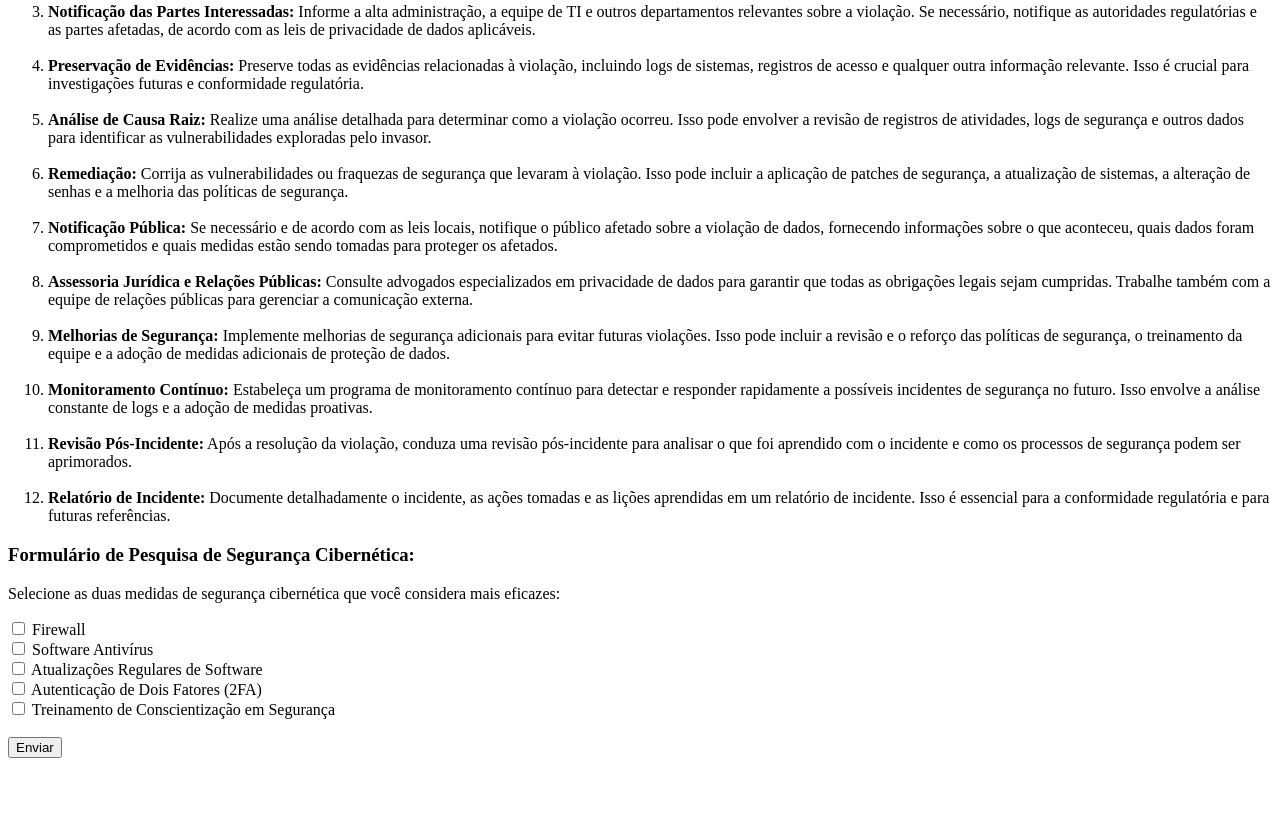
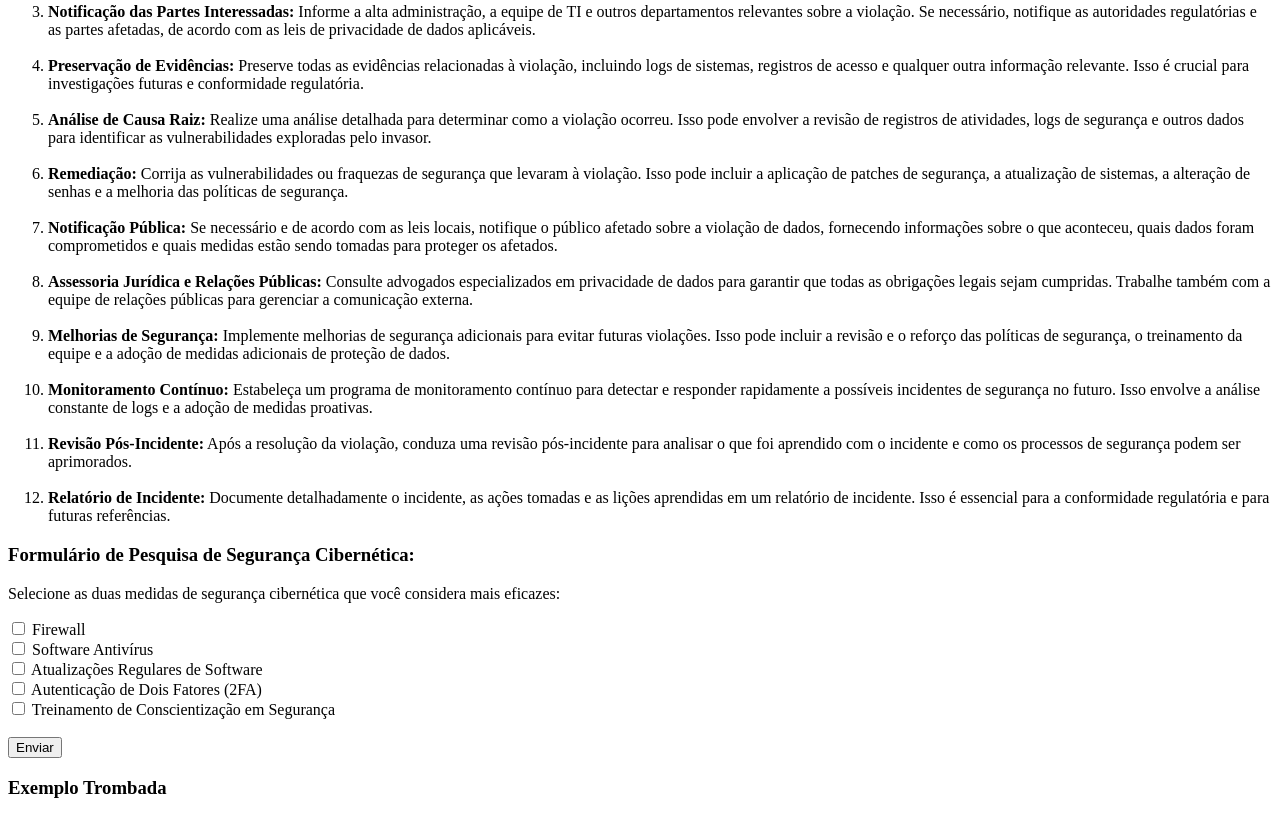
Before and after one commit to Guustaavoo/Programacao-Web, a plain HTML site: page LISTA HTML/Exercícios em HTML.html in a window 1280 px wide. Shown: the part 2955-3772 px from the top of the page. Before the commit the page ends 3721 px from the top, so only its background shows below. Drawn offline with Linux system fonts and the light colour scheme.

Commit message:
Exemplo Trombada

```diff
--- a/LISTA HTML/Exercícios em HTML.html
+++ b/LISTA HTML/Exercícios em HTML.html
@@ -225,6 +225,7 @@
     </label><br><br>
 
     <input type="submit" value="Enviar">
+	<h3>Exemplo Trombada</h3>
 
 </body>
 </html>
```
